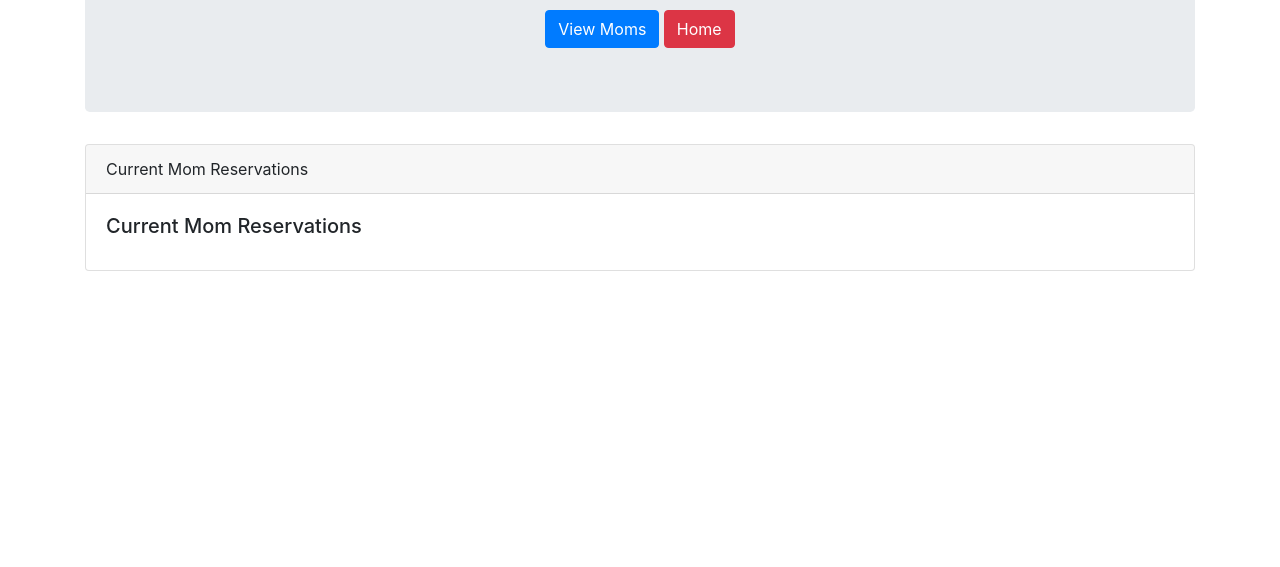
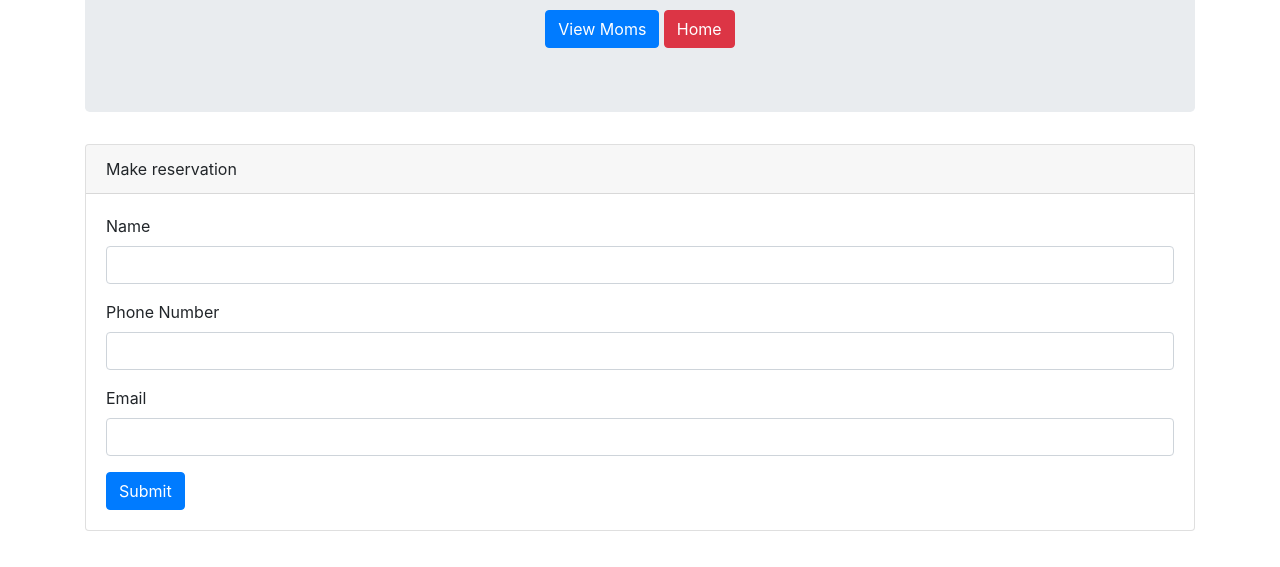
Before and after one commit to MLMcCloskey/RESTaurant, a website: page reserve.html in a window 1280 px wide. Shown: the part 205-772 px from the top of the page. Drawn offline with nearby package versions, Linux system fonts and the light colour scheme.

Commit message:
html created

```diff
--- a/reserve.html
+++ b/reserve.html
@@ -25,7 +25,6 @@
           <button type="button" class="btn btn-danger">Home</button>
         </a>
       </div>
-
     </div>
 
     <div class="row">
@@ -34,10 +33,28 @@
         <!-- Current Tables in Use -->
         <div class="card">
           <div class="card-header">
-            Current Mom Reservations
+            Make reservation
           </div>
           <div class="card-body">
-            <h5 class="card-title">Current Mom Reservations</h5>
+            <form role="form">
+
+              <div class="form-group">
+                <label for="">Name</label>
+                <input type="text" class="form-control" id="reserve_name">
+              </div>
+
+              <div class="form-group">
+                <label for="">Phone Number</label>
+                <input type="text" class="form-control" id="reserve_phone">
+              </div>
+
+              <div class="form-group">
+                <label for="">Email</label>
+                <input type="text" class="form-control" id="reserve_email">
+              </div>
+
+              <button type="submit" class="btn btn-primary submit">Submit</button>
+            </form>
           </div>
         </div>
 
@@ -47,6 +64,8 @@
     </div>
 
   </div>
+  <br>
+  <br>
 
   <script src="https://code.jquery.com/jquery-3.2.1.slim.min.js" integrity="sha384-KJ3o2DKtIkvYIK3UENzmM7KCkRr/rE9/Qpg6aAZGJwFDMVNA/GpGFF93hXpG5KkN"
     crossorigin="anonymous"></script>
```
Also changed, not shown: home.html (+2 -0 lines), tables.html (+5 -0 lines).
